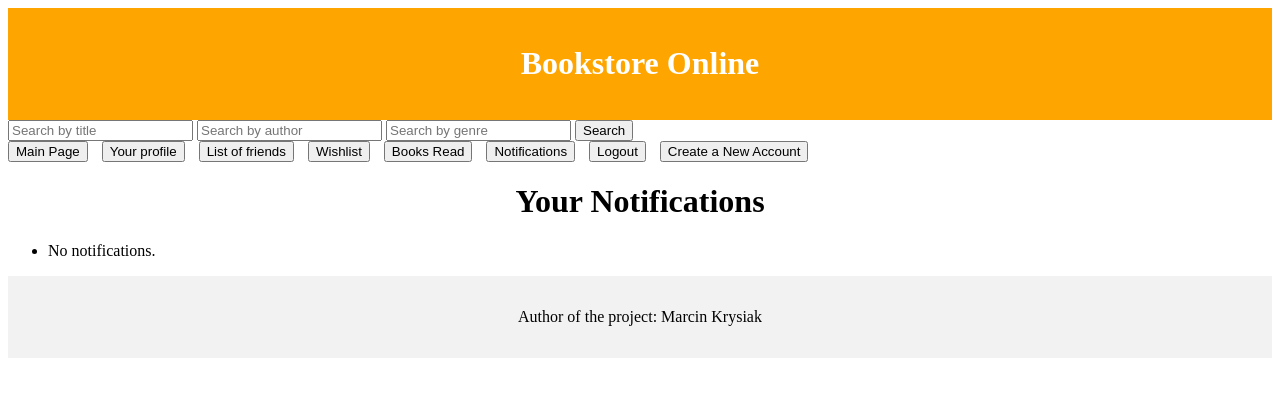
After one commit to marcin-design/Bookstore-Community, a Django app: page /notifications/ in a window 1280 px wide. The commit adds this page. Shown: the top 397 px of the page. Run offline with Django 4.2, Linux system fonts and the light colour scheme.

```diff
--- a/Bookstore_project/urls.py
+++ b/Bookstore_project/urls.py
@@ -15,4 +15,5 @@ urlpatterns = [
     path('book_details/<book_id>/', bk_views.BookDetailsView.as_view(), name='book_details'),
     path('read_books/', bk_views.BooksReadView.as_view(), name='read_books'),
     path('search_book/', bk_views.search_for_book, name='query'),
+    path('notifications/', bk_views.NotificationsView.as_view(), name='notifications'),
 ]
--- a/bookstore_app/forms.py
+++ b/bookstore_app/forms.py
@@ -35,10 +35,6 @@ class WishlistForm(forms.ModelForm):
 class AddFriendForm(forms.Form):
     friend_username = forms.CharField(label='Username of Friend')
 
-# class AddToWishlistForm(forms.Form):
-#     add_wishlist = forms.CharField(widget=forms.HiddenInput(), initial="add_wishlist")
-
-
 class UserRatingForm(forms.Form):
     like = forms.CharField(required=False, widget=forms.HiddenInput(), initial="like")
     dislike = forms.CharField(required=False, widget=forms.HiddenInput(), initial="dislike")
--- a/bookstore_app/templates/bookstore_app/base.html
+++ b/bookstore_app/templates/bookstore_app/base.html
@@ -54,6 +54,9 @@
     <form method="get" action="{% url 'read_books' %}">
         <input type="submit" value="Books Read">
     </form>
+    <form method="get" action="{% url 'notifications' %}">
+        <input type="submit" value="Notifications">
+    </form>
     <form method="post" action="{% url 'logout' %}">
         {% csrf_token %}
         <input type="submit" value="Logout">
--- /dev/null
+++ b/bookstore_app/templates/bookstore_app/notifications.html
@@ -0,0 +1,14 @@
+{% extends 'bookstore_app/base.html' %}
+{% block content %}
+  <h1>Your Notifications</h1>
+  <ul>
+    {% for notification in notifications %}
+      <li{% if not notification.is_read %} class="unread"{% endif %}>
+        {{ notification.message }}
+        <small>{{ notification.created_at }}</small>
+      </li>
+    {% empty %}
+      <li>No notifications.</li>
+    {% endfor %}
+  </ul>
+{% endblock %}
--- a/bookstore_app/templates/bookstore_app/search_for_book.html
+++ b/bookstore_app/templates/bookstore_app/search_for_book.html
@@ -5,7 +5,7 @@
     <ul>
         {% for book in books %}
             <li>
-                <h3>{{ book.title }}</h3>
+                <h3><a href="{% url 'book_details' book.id %}">{{ book.title }}</a></h3>
                 <p>Author: {{ book.author }}</p>
                 <p>Genre: {{ book.genre }}</p>
                 <p>Book cover:</p>
--- a/bookstore_app/views.py
+++ b/bookstore_app/views.py
@@ -1,11 +1,11 @@
 from datetime import datetime
 
-from django.http import Http404, HttpResponseRedirect
-from django.shortcuts import render, redirect
+from django.http import Http404, HttpResponseRedirect, HttpResponse
+from django.shortcuts import render, redirect, get_object_or_404
 from django.contrib.auth import get_user_model, login, logout, authenticate
 from django.views import View
 from django.contrib.auth.decorators import login_required
-from .models import Book, UserProfile, Friendship, Review, Wishlist, User
+from .models import Book, UserProfile, Friendship, Review, Wishlist, User, Notification
 from .forms import RegistrationForm, LoginForm, FriendsListForm, WishlistForm, AddFriendForm, UserBooksForm, \
     CurrentlyReadingForm, UserRatingForm
 import requests
@@ -69,7 +69,7 @@ def main_page(request, book_id=None):
         api_key = settings.GOOGLE_BOOKS_API_KEY
 
         params = {
-            "q": "Hero",
+            "q": "Doctor",
             "key": api_key,
         }
 
@@ -169,6 +169,12 @@ def logout_view(request):
 
 class UserProfileView(View):
     def get(self, request, *args, **kwargs):
+        # Handle Wishlist
+        wishlist, created = Wishlist.objects.get_or_create(user=request.user)
+        books_in_wishlist = wishlist.books.all()
+        wishlist_form = WishlistForm()
+
+        # Handle UserProfile
         user_profile, created = UserProfile.objects.get_or_create(user=request.user)
         currently_reading_form = CurrentlyReadingForm(instance=user_profile)
 
@@ -176,17 +182,24 @@ class UserProfileView(View):
             currently_reading_book_id = user_profile.currently_reading_book.id
         else:
             currently_reading_book_id = None
-
         request.session['currently_reading_book_id'] = currently_reading_book_id
-
         return render(request, 'bookstore_app/user_profile.html', {
+            'wishlist_form': wishlist_form,
+            'books_in_wishlist': books_in_wishlist,
             'currently_reading_form': currently_reading_form,
             'user_profile': user_profile,
         })
 
     def post(self, request, *args, **kwargs):
+        # Handle Wishlist
+        wishlist_form = WishlistForm(request.POST)
+        if wishlist_form.is_valid():
+            wishlist, created = Wishlist.objects.get_or_create(user=request.user)
+            books_to_add = wishlist_form.cleaned_data.get('books')
+            wishlist.books.add(*books_to_add)
+
+        # Handle UserProfile
         user_profile, created = UserProfile.objects.get_or_create(user=request.user)
-
         if request.method == 'POST':
             currently_reading_form = CurrentlyReadingForm(request.POST, instance=user_profile)
             if currently_reading_form.is_valid():
@@ -286,3 +299,35 @@ def search_for_book(request):
     return render(request,
                   'bookstore_app/search_for_book.html',
                   {'books': books})
+
+
+# class LikeDislikeView(View):
+#     def post(self, request, book_id):
+#         book = get_object_or_404(Book, pk=book_id)
+#         action = request.POST.get('action')
+#
+#
+#         if action not in ('like', 'dislike'):
+#             return HttpResponse(status=400)  # Bad request
+#
+#         friend_ids = request.user.friends.all().values_list('id', flat=True)
+#         users_in_wishlist = book.wishlist_set.filter(user__in=friend_ids).values_list('user', flat=True)
+#
+#         for user_id in users_in_wishlist:
+#             recipient = User.objects.get(pk=user_id)
+#
+#             notification = Notification(sender=request.user, recipient=recipient, book=book,
+#                                         message=f"The user {request.user.username} gave a {action} to book {book.title}")
+#             notification.save()
+#
+#         return redirect('book_details', book_id=book_id)
+class NotificationsView(View):
+    def get(self, request):
+        if request.user.is_authenticated:
+            notifications = Notification.objects.filter(recipient=request.user).order_by('-created_at')
+        else:
+            notifications = []
+
+        return render(request,
+                      'bookstore_app/notifications.html',
+                      {'notifications': notifications})
```
Also changed, not shown: bookstore_app/models.py (+8 -0 lines), bookstore_app/templates/bookstore_app/user_profile.html (+8 -0 lines), bookstore_app/migrations/0017_notification.py (added).
